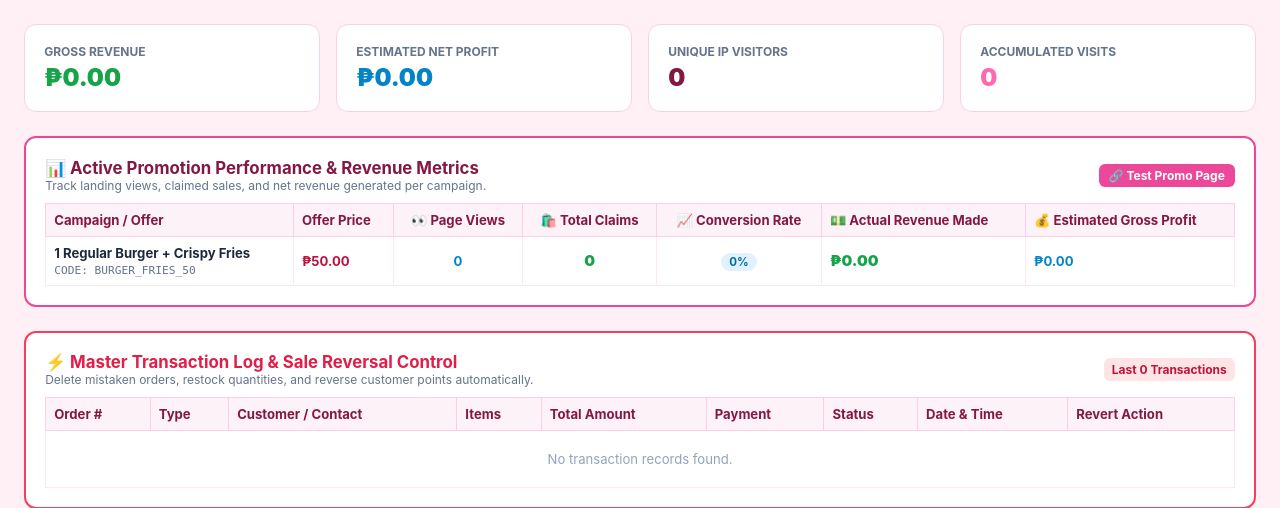
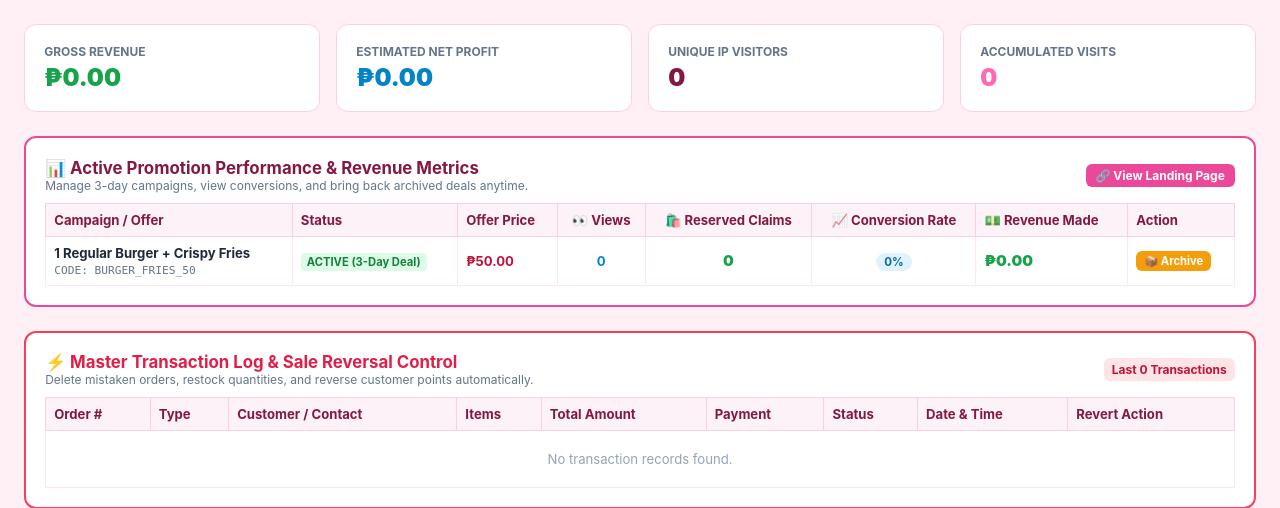
Before and after one commit to apaciblemacky-sketch/macleens-foodhouse-pos, a Flask app: page /admin in a window 1280 px wide. Shown: the part 110-618 px from the top of the page. Run offline with Flask 3, Linux system fonts and the light colour scheme; the visitor is signed in with stand-in values (Sample User, id 1); data comes from the database, SQL or seed files in the repository; data that the repository does not hold is empty.

Commit message:
Complete 3-day promo reservation system with auto metrics and cashier checkout

```diff
--- a/app.py
+++ b/app.py
@@ -1195,6 +1195,17 @@ def admin_reset_customer_pin(cust_id):
         flash(f"PIN for customer '{cust.name}' reset to {new_pin}.", "success")
     return redirect(url_for('admin_dashboard'))
 
+@app.route('/admin/toggle-promo/<int:promo_id>', methods=['POST'])
+@require_admin
+def admin_toggle_promo(promo_id):
+    promo = PromotionTracker.query.get_or_404(promo_id)
+    promo.is_active = not promo.is_active
+    if promo.is_active:
+        promo.created_at = datetime.utcnow()
+    db.session.commit()
+    flash(f"Campaign '{promo.title}' status updated to {'ACTIVE (3-Day Clock Reset)' if promo.is_active else 'ARCHIVED'}.", "success")
+    return redirect(url_for('admin_dashboard'))
+
 # ==================== CUSTOMER PORTAL ====================
 
 @app.route('/portal/login', methods=['GET', 'POST'])
@@ -1270,7 +1281,61 @@ def customer_dashboard():
         return redirect(url_for('customer_login'))
 
     my_orders = Order.query.filter_by(customer_id=cust.id).order_by(Order.created_at.desc()).all()
-    return render_template('customer_dashboard.html', cust=cust, orders=my_orders, today=date.today())
+    promo = PromotionTracker.query.filter_by(promo_code='BURGER_FRIES_50').first()
+    return render_template('customer_dashboard.html', cust=cust, orders=my_orders, promo=promo, today=date.today())
+
+@app.route('/portal/reserve-promo', methods=['POST'])
+def customer_reserve_promo():
+    if 'customer_id' not in session:
+        return redirect(url_for('customer_login'))
+
+    ensure_default_promos()
+    cust = Customer.query.get_or_404(session['customer_id'])
+    promo = PromotionTracker.query.filter_by(promo_code='BURGER_FRIES_50').first()
+
+    if promo:
+        days_active = (datetime.utcnow() - promo.created_at).days
+        if days_active > 3 or not promo.is_active:
+            promo.is_active = False
+            db.session.commit()
+            flash("This 3-day promotion campaign has ended and is now archived.", "info")
+            return redirect(url_for('customer_dashboard'))
+
+    order = Order(
+        order_type='PICKUP',
+        customer_id=cust.id,
+        customer_name=f"{cust.name} (Member Promo)",
+        contact_number=cust.contact,
+        pickup_time='Today / In-Store Claim',
+        target_time='In-Store Counter Claim',
+        subtotal=50.0,
+        delivery_fee=0.0,
+        total_amount=50.0,
+        payment_method='CASH',
+        payment_verified=False,
+        status='VERIFICATION',
+        notes='[3-DAY PROMO CLAIM] 1 Regular Burger + Crispy Fries (₱50 Deal)'
+    )
+    db.session.add(order)
+    db.session.flush()
+
+    db.session.add(OrderItem(
+        order_id=order.id,
+        product_id=None,
+        product_name='[PROMO 3-DAY] 1 Regular Burger + Fries',
+        unit_price=50.0,
+        cost_price=28.0,
+        quantity=1,
+        subtotal=50.0
+    ))
+
+    if promo:
+        promo.claims_count = (promo.claims_count or 0) + 1
+        promo.total_revenue = (promo.total_revenue or 0.0) + 50.0
+
+    db.session.commit()
+    flash(f"🎉 Deal reserved! Order #{order.id} sent to Cashier. Pay ₱50.00 at the counter upon claiming!", "success")
+    return redirect(url_for('customer_dashboard'))
 
 @app.route('/portal/update-profile-pic', methods=['POST'])
 def update_profile_pic():
--- a/templates/admin.html
+++ b/templates/admin.html
@@ -70,9 +70,9 @@
     <div style="display:flex; justify-content:space-between; align-items:center; margin-bottom:10px;">
       <div>
         <h3 style="color:#831843; font-size:1.05rem;">📊 Active Promotion Performance & Revenue Metrics</h3>
-        <p style="font-size:0.75rem; color:#64748b;">Track landing views, claimed sales, and net revenue generated per campaign.</p>
+        <p style="font-size:0.75rem; color:#64748b;">Manage 3-day campaigns, view conversions, and bring back archived deals anytime.</p>
       </div>
-      <a href="/promo/burger-deal" target="_blank" style="background:#ec4899; color:white; padding:4px 10px; border-radius:6px; font-weight:bold; font-size:0.75rem; text-decoration:none;">🔗 Test Promo Page</a>
+      <a href="/promo/burger-deal" target="_blank" style="background:#ec4899; color:white; padding:4px 10px; border-radius:6px; font-weight:bold; font-size:0.75rem; text-decoration:none;">🔗 View Landing Page</a>
     </div>
 
     <div style="overflow-x: auto;">
@@ -80,22 +80,29 @@
         <thead>
           <tr>
             <th>Campaign / Offer</th>
+            <th>Status</th>
             <th>Offer Price</th>
-            <th style="text-align:center;">👀 Page Views</th>
-            <th style="text-align:center;">🛍️ Total Claims</th>
+            <th style="text-align:center;">👀 Views</th>
+            <th style="text-align:center;">🛍️ Reserved Claims</th>
             <th style="text-align:center;">📈 Conversion Rate</th>
-            <th>💵 Actual Revenue Made</th>
-            <th>💰 Estimated Gross Profit</th>
+            <th>💵 Revenue Made</th>
+            <th>Action</th>
           </tr>
         </thead>
         <tbody>
           {% for pr in promotions %}
           {% set conv = ((pr.claims_count / pr.page_views * 100) if pr.page_views > 0 else 0)|round(1) %}
-          {% set profit = ((pr.promo_price - pr.promo_cost) * pr.claims_count) %}
           <tr>
             <td>
               <strong>{{ pr.title }}</strong><br>
               <span style="font-size:0.7rem; color:#64748b; font-family:monospace;">CODE: {{ pr.promo_code }}</span>
+            </td>
+            <td>
+              {% if pr.is_active %}
+                <span class="badge" style="background:#dcfce7; color:#15803d;">ACTIVE (3-Day Deal)</span>
+              {% else %}
+                <span class="badge" style="background:#fee2e2; color:#991b1b;">ARCHIVED</span>
+              {% endif %}
             </td>
             <td style="font-weight:bold; color:#be123c;">₱{{ "{:,.2f}".format(pr.promo_price) }}</td>
             <td style="text-align:center; font-weight:bold; color:#0284c7;">{{ pr.page_views }}</td>
@@ -108,8 +115,14 @@
             <td style="font-weight:900; color:#16a34a; font-size:0.95rem;">
               ₱{{ "{:,.2f}".format(pr.total_revenue) }}
             </td>
-            <td style="font-weight:bold; color:#0284c7;">
-              ₱{{ "{:,.2f}".format(profit) }}
+            <td>
+              <form action="/admin/toggle-promo/{{ pr.id }}" method="POST">
+                {% if pr.is_active %}
+                  <button type="submit" class="btn" style="background:#f59e0b; color:white; padding:3px 8px; font-size:0.7rem;">📦 Archive</button>
+                {% else %}
+                  <button type="submit" class="btn" style="background:#16a34a; color:white; padding:3px 8px; font-size:0.7rem;">🚀 Bring Back (3 Days)</button>
+                {% endif %}
+              </form>
             </td>
           </tr>
           {% endfor %}
```
Also changed, not shown: templates/customer_dashboard.html (+10 -6 lines).
